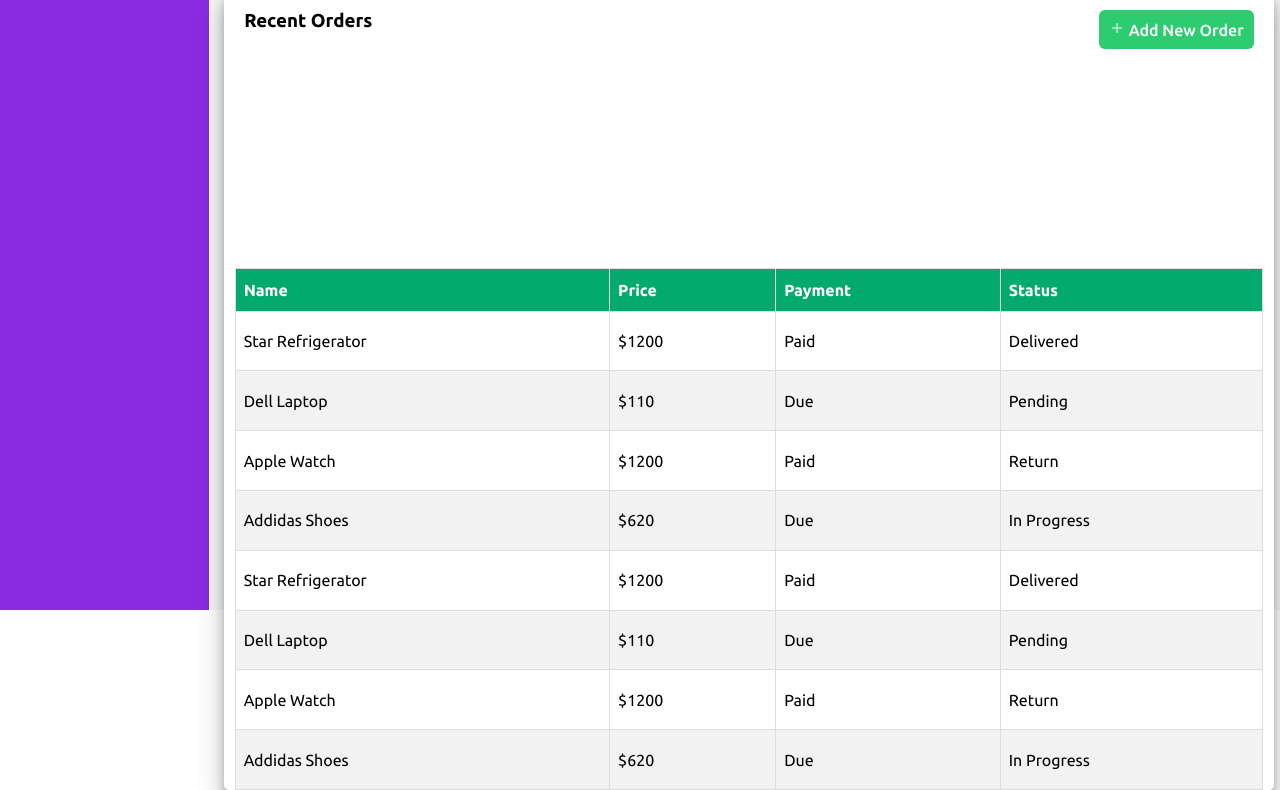
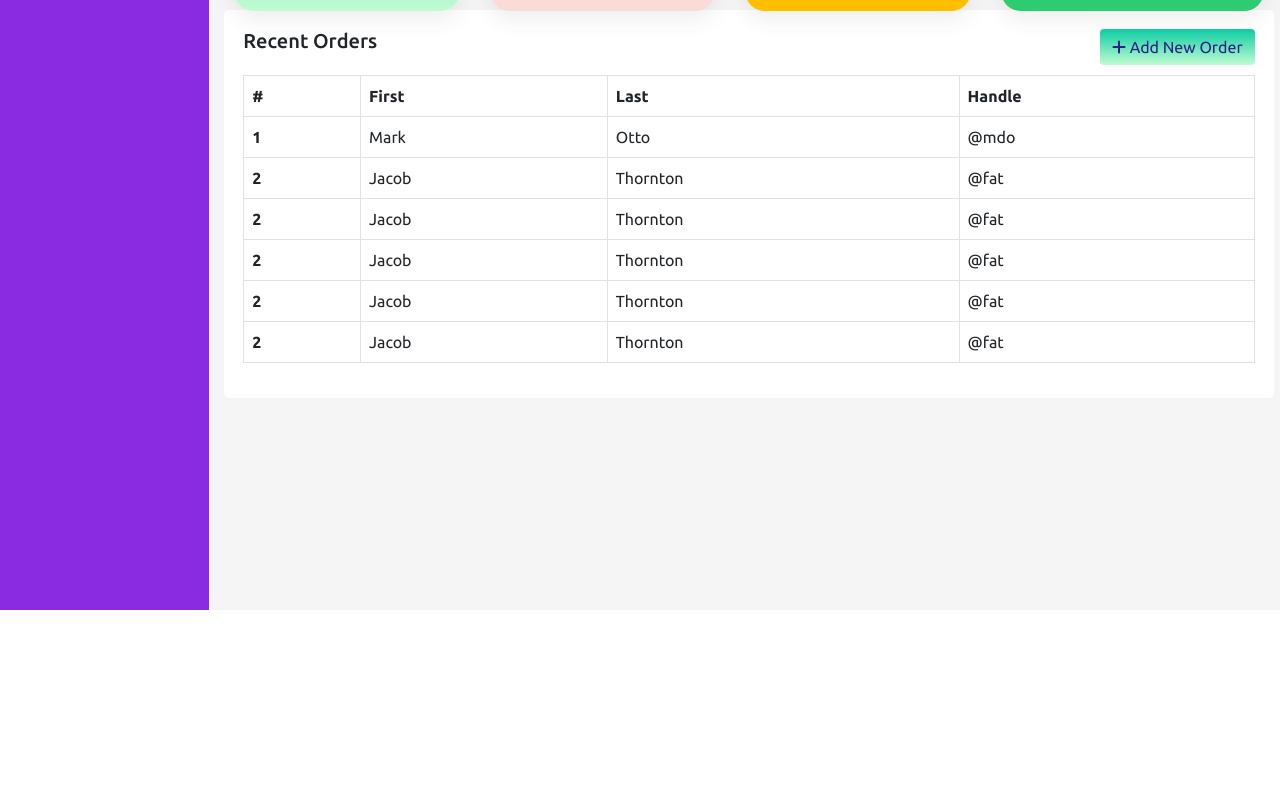
Before and after one commit to splendidzrs/admin-dashboard, a plain HTML site: page index.html in a window 1280 px wide. Shown: the part 240-1030 px from the top of the page. After the commit the page ends 850 px from the top, so only its background shows below. Drawn offline with nearby package versions, Linux system fonts and the light colour scheme.

Commit message:
bootstrap added to project

```diff
--- a/css/style.css
+++ b/css/style.css
@@ -107,12 +107,11 @@ body {
     width: 98%;
     display: grid;
     background: var(--white);
-    height: 100%;
-    margin: 20px 10px 10px 15px;
+    margin: 40px 10px 10px 15px;
     border-radius: 5px;
-    box-shadow: rgba(0, 0, 0, 0.25) 0px 14px 28px, rgba(0, 0, 0, 0.22) 0px 10px 10px;
+    /* box-shadow: rgba(0, 0, 0, 0.25) 0px 14px 28px, rgba(0, 0, 0, 0.22) 0px 10px 10px; */
 }
-.dashboard-table-content .table-header{
+/* .dashboard-table-content .table-header{
     display: flex;
     justify-content: space-between;
     align-items: flex-start;
@@ -154,4 +153,26 @@ body {
     text-align: left;
     background: #04AA6D;
     color: white;
-  }
+  } */
+
+.table-details{
+    margin: 19px;
+}
+.table-upper{
+    display: flex;
+    justify-content: space-between;
+    margin:0px 0px 10px 0px;
+}
+.table-upper button{
+    background: var(--gradient1);
+    text-decoration: none;
+    border: 0;
+    color: var(--blue);
+    transition-duration: 0.8s;
+    cursor: pointer;
+}
+.table-upper button:hover{
+    background: var(--deep-purple);
+    color: var(--white);
+
+}
--- a/index.html
+++ b/index.html
@@ -4,6 +4,7 @@
     <meta charset="UTF-8">
     <meta name="viewport" content="width=device-width, initial-scale=1.0">
     <title>Admin-Dashboard</title>
+    <link href="https://cdn.jsdelivr.net/npm/bootstrap@5.0.2/dist/css/bootstrap.min.css" rel="stylesheet" integrity="sha384-EVSTQN3/azprG1Anm3QDgpJLIm9Nao0Yz1ztcQTwFspd3yD65VohhpuuCOmLASjC" crossorigin="anonymous">
     <link rel="stylesheet" href="css/style.css">
     <link rel="stylesheet" href="js/main.js">
 </head>
@@ -57,85 +58,74 @@
                     </div>
             </div><!-- dashboard content end-->
             <div class="dashboard-table-content">
-                <div class="table-header">
+                <!-- <div class="table-header">
                     <h3>Recent Orders</h3>
                     <button class="btn-success">
                         <ion-icon name="add-outline"></ion-icon> Add New Order
                     </button>
+                </div> -->
+                <div class="table-details">
+                    <div class="table-upper">
+                        <h5>Recent Orders</h5>
+                        <button type="button" class="btn btn-success"><i class="fa-solid fa-plus"></i> Add New Order</button>
                     </div>
-                <table class="order-table">
+
+                    <table class="table table-bordered">
                         <thead>
                           <tr>
-                            <th>Name</th>
-                            <th>Price</th>
-                            <th>Payment</th>
-                            <th>Status</th>
+                            <th scope="col">#</th>
+                            <th scope="col">First</th>
+                            <th scope="col">Last</th>
+                            <th scope="col">Handle</th>
                           </tr>
                         </thead>
-
                         <tbody>
                           <tr>
-                            <td>Star Refrigerator</td>
-                            <td>$1200</td>
-                            <td>Paid</td>
-                            <td><span class="status delivered">Delivered</span></td>
+                            <th scope="row">1</th>
+                            <td>Mark</td>
+                            <td>Otto</td>
+                            <td>@mdo</td>
                           </tr>
-
                           <tr>
-                            <td>Dell Laptop</td>
-                            <td>$110</td>
-                            <td>Due</td>
-                            <td><span class="status pending">Pending</span></td>
+                            <th scope="row">2</th>
+                            <td>Jacob</td>
+                            <td>Thornton</td>
+                            <td>@fat</td>
                           </tr>
-
                           <tr>
-                            <td>Apple Watch</td>
-                            <td>$1200</td>
-                            <td>Paid</td>
-                            <td><span class="status return">Return</span></td>
+                            <th scope="row">2</th>
+                            <td>Jacob</td>
+                            <td>Thornton</td>
+                            <td>@fat</td>
                           </tr>
-
                           <tr>
-                            <td>Addidas Shoes</td>
-                            <td>$620</td>
-                            <td>Due</td>
-                            <td><span class="status inProgress">In Progress</span></td>
+                            <th scope="row">2</th>
+                            <td>Jacob</td>
+                            <td>Thornton</td>
+                            <td>@fat</td>
                           </tr>
-
                           <tr>
-                            <td>Star Refrigerator</td>
-                            <td>$1200</td>
-                            <td>Paid</td>
-                            <td><span class="status delivered">Delivered</span></td>
+                            <th scope="row">2</th>
+                            <td>Jacob</td>
+                            <td>Thornton</td>
+                            <td>@fat</td>
                           </tr>
-
                           <tr>
-                            <td>Dell Laptop</td>
-                            <td>$110</td>
-                            <td>Due</td>
-                            <td><span class="status pending">Pending</span></td>
-                        </tr>
-
-                        <tr>
-                            <td>Apple Watch</td>
-                            <td>$1200</td>
-                            <td>Paid</td>
-                            <td><span class="status return">Return</span></td>
-                        </tr>
-
-                        <tr>
-                            <td>Addidas Shoes</td>
-                            <td>$620</td>
-                            <td>Due</td>
-                            <td><span class="status inProgress">In Progress</span></td>
+                            <th scope="row">2</th>
+                            <td>Jacob</td>
+                            <td>Thornton</td>
+                            <td>@fat</td>
                           </tr>
                         </tbody>
                     </table>
+                </div>
+
             </div><!-- dashboard grapgh content end-->
         </div>
         <!-------right-sidebar end --------->
      </div>
      <!-------main content end --------->
+     <script src="https://kit.fontawesome.com/ee65e4e01c.js" crossorigin="anonymous"></script>
     <script src="https://unpkg.com/ionicons@latest/dist/ionicons.js"></script>
 </body>
 </html>
```
Lines whose indentation alone changed are shown as unchanged.
